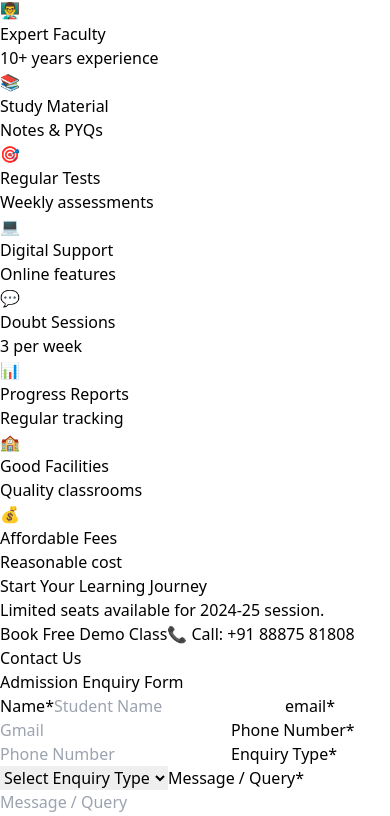
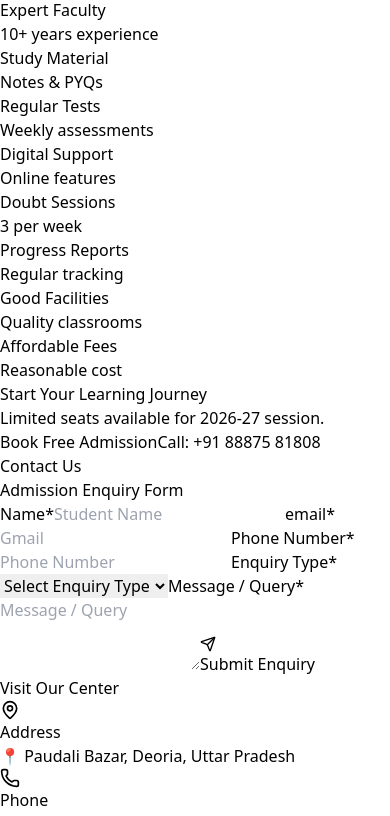
Before and after one commit to yuvraj-singh-0001/S-P-Coaching, a React (Vite) app in the folder client/: page / in a window 390 px wide. Shown: the part 4401-5217 px from the top of the page. Built offline with nearby package versions, Linux system fonts and the light colour scheme; no server answers.

Commit message:
link tha button to pages and dialpad phone

```diff
--- a/client/src/components/sections/Courses.jsx
+++ b/client/src/components/sections/Courses.jsx
@@ -1,7 +1,11 @@
 import { useState } from "react";
+import { useNavigate } from "react-router-dom";
+
 import { CheckCircle, ChevronDown, ChevronUp } from "lucide-react";
 
 const Courses = () => {
+  const navigate = useNavigate();
+
   const [expandedCard, setExpandedCard] = useState(null);
   // Course Data with details and features
   const courses = [
@@ -76,8 +80,8 @@ const Courses = () => {
 
   return (
     <section
-
-      className="w-full py-8 md:py-12 bg-[#F9FAFB] ">
+      className="w-full py-8 md:py-12 bg-[#F9FAFB] "
+    >
       <div className="max-w-7xl mx-auto px-4 md:px-6 lg:px-8">
 
         {/* TITLE */}
@@ -205,14 +209,14 @@ const Courses = () => {
           {/* GRID */}
           <div className="grid grid-cols-2 sm:grid-cols-3 md:grid-cols-4 gap-2 md:gap-3">
             {[
-              { icon: "👨‍🏫", title: "Expert Faculty", desc: "10+ years experience" },
-              { icon: "📚", title: "Study Material", desc: "Notes & PYQs" },
-              { icon: "🎯", title: "Regular Tests", desc: "Weekly assessments" },
-              { icon: "💻", title: "Digital Support", desc: "Online features" },
-              { icon: "💬", title: "Doubt Sessions", desc: "3 per week" },
-              { icon: "📊", title: "Progress Reports", desc: "Regular tracking" },
-              { icon: "🏫", title: "Good Facilities", desc: "Quality classrooms" },
-              { icon: "💰", title: "Affordable Fees", desc: "Reasonable cost" }
+              { icon: "", title: "Expert Faculty", desc: "10+ years experience" },
+              { icon: "", title: "Study Material", desc: "Notes & PYQs" },
+              { icon: "", title: "Regular Tests", desc: "Weekly assessments" },
+              { icon: "", title: "Digital Support", desc: "Online features" },
+              { icon: "", title: "Doubt Sessions", desc: "3 per week" },
+              { icon: "", title: "Progress Reports", desc: "Regular tracking" },
+              { icon: "", title: "Good Facilities", desc: "Quality classrooms" },
+              { icon: "", title: "Affordable Fees", desc: "Reasonable cost" }
             ].map((item, index) => (
               <div
                 key={index}
@@ -244,16 +248,24 @@ const Courses = () => {
                 Start Your Learning Journey
               </h3>
               <p className="mb-4 opacity-90 text-sm md:text-base">
-                Limited seats available for 2024-25 session.
+                Limited seats available for 2026-27 session.
               </p>
               <div className="flex flex-col sm:flex-row gap-2 md:gap-3 justify-center">
-                <button className="bg-yellow-400 text-gray-900 px-4 md:px-6 py-2 md:py-3 rounded-lg
-                font-semibold hover:bg-yellow-300 transition-all duration-300 text-sm md:text-base">
-                  Book Free Demo Class
+                <button
+                  onClick={() => navigate("/fees")}
+                  className="bg-yellow-400 text-gray-900 px-4 md:px-6 py-2 md:py-3 rounded-lg
+                font-semibold hover:bg-yellow-300 transition-all duration-300 text-sm md:text-base"
+                >
+                  Book Free Admission
                 </button>
-                <button className="bg-transparent border border-white text-white px-4 md:px-6 py-2 md:py-3 rounded-lg
-                font-semibold hover:bg-white hover:text-blue-900 transition-all duration-300 text-sm md:text-base">
-                  📞 Call: +91 88875 81808
+                <button
+                  onClick={() => {
+                    window.location.href = "tel:+918887581808";
+                  }}
+                  className="bg-transparent border border-white text-white px-4 md:px-6 py-2 md:py-3 rounded-lg
+                font-semibold hover:bg-white hover:text-blue-900 transition-all duration-300 text-sm md:text-base"
+                >
+                  Call: +91 88875 81808
                 </button>
               </div>
             </div>
--- a/client/src/modules/Students/Fees.jsx
+++ b/client/src/modules/Students/Fees.jsx
@@ -138,7 +138,7 @@ const PriceCard = ({ item }) => {
 
       <div className="mt-3 flex gap-2">
         <button
-          className="w-1/2 bg-blue-700 hover:bg-blue-800 text-white py-1.5 rounded-md transition text-xs"
+          className="w-1/2 bg-yellow-400 hover:bg-yellow-500 text-white font-semibold py-1.5  border border-blue-400 rounded-md transition text-xs"
           onClick={handleAdmission}
         >
           Enroll Now
@@ -148,7 +148,7 @@ const PriceCard = ({ item }) => {
           className="w-1/2 border border-blue-700 text-blue-700 hover:bg-blue-700 hover:text-white py-1.5 rounded-md transition text-xs"
           onClick={handleAdmission}
         >
-          Book Demo
+          Take Admission
         </button>
       </div>
     </div>
@@ -165,7 +165,8 @@ const Fees = () => {
           </h1>
           <div className="w-24 h-[3px] bg-yellow-400 mx-auto mt-1"></div>
           <p className="text-gray-600 mt-2 text-sm">
-            Transparent, affordable and student-friendly fee plans
+            First choose your course and how many subjects you want. Then click on the
+            Take Admission button to continue with your admission after login.
           </p>
         </div>
 
```
